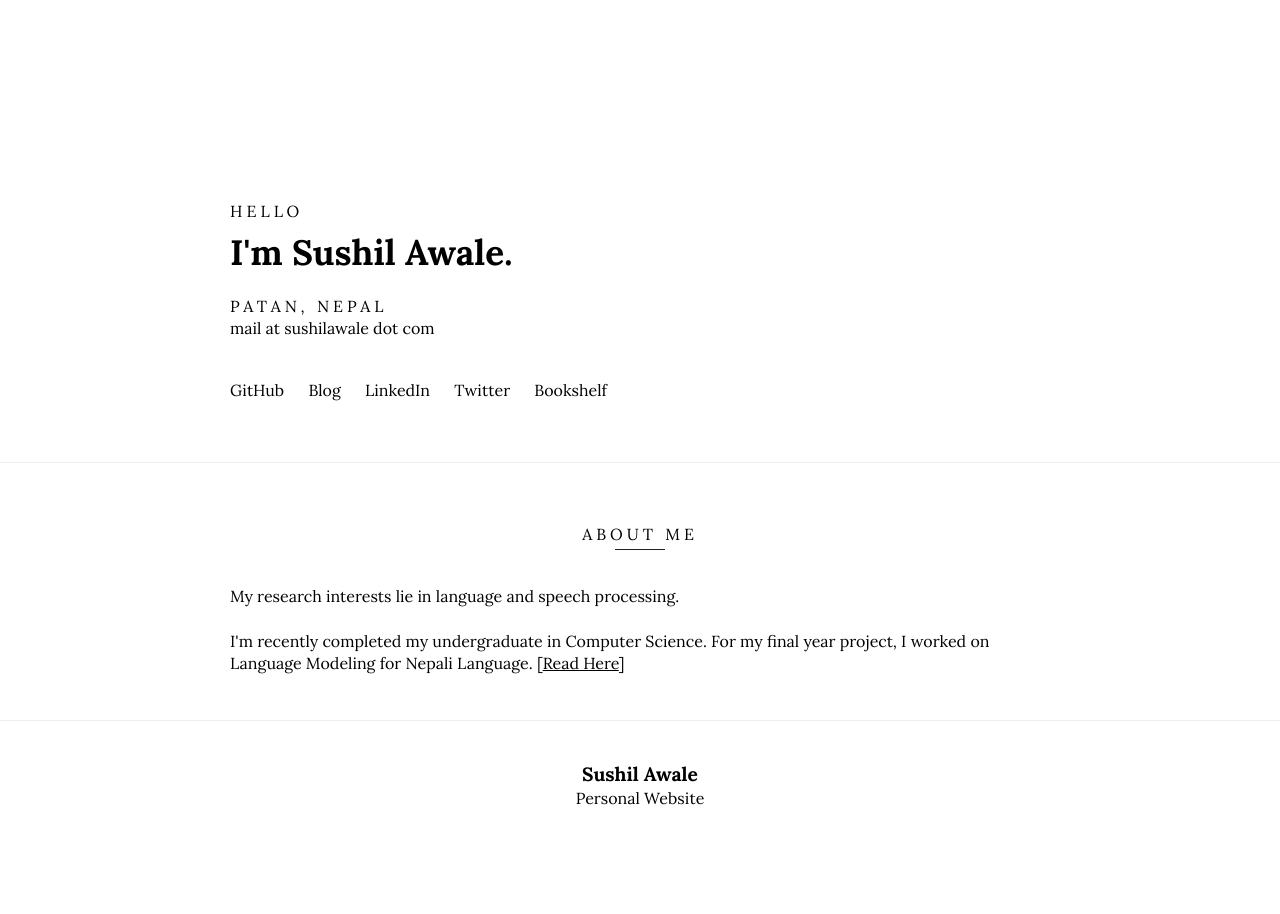
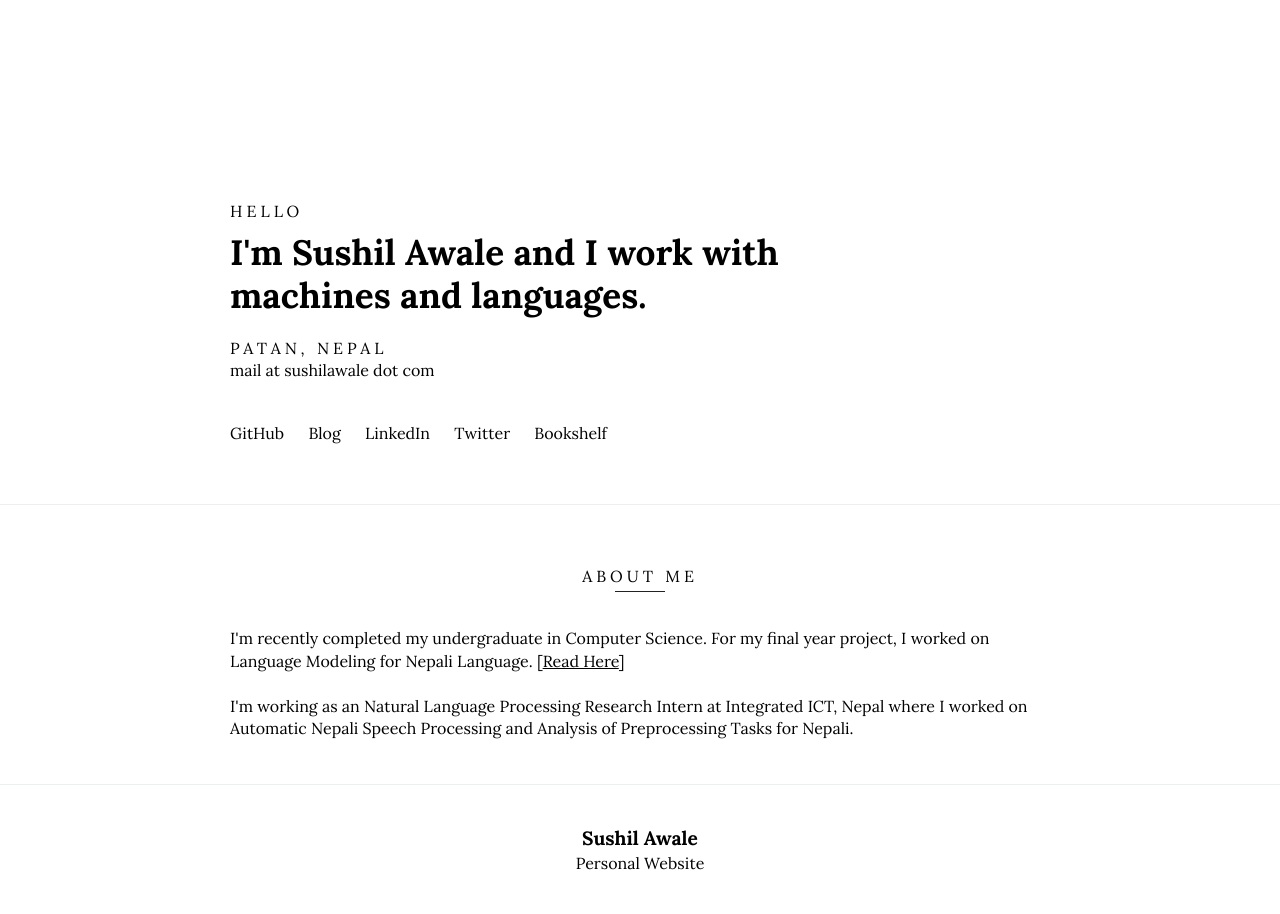
Before and after one commit to awalesushil/awalesushil.github.io, a Jekyll site: the page built from index.html, in a window 1280 px wide. Built offline with Jekyll 4.4.1, drawn with Linux system fonts in a browser that asks for light colours.

Commit message:
Updated about.html

```diff
--- a/_includes/about.html
+++ b/_includes/about.html
@@ -1,11 +1,12 @@
 <h3 class="section-title">About Me</h3>
-<p>
-    My research interests lie in language and speech processing.
-<p>
-    <br/>
 </p>
     I'm recently completed my undergraduate in Computer Science. For my final year
     project, I worked on Language Modeling for Nepali Language. <a href="pdf/sushilawale_lm_np.pdf" target="_blank">[<u>Read Here</u>]</a>
 </p>
     <br/>
+<p>
+    I'm working as an Natural Language Processing Research Intern at Integrated ICT, Nepal where I worked on
+    Automatic Nepali Speech Processing and Analysis of Preprocessing Tasks for Nepali.
+</p>
     <br/>
+    <br/>
--- a/_includes/header.html
+++ b/_includes/header.html
@@ -2,7 +2,9 @@
     <div class="container">
         <div class="intro">
             <p class="intro__pre">Hello</p>
-            <p class="intro__main">I'm <span>{{ site.name }}</span>.</p>
+            <p class="intro__main">
+                I'm <span>{{ site.name }}</span> and I work with machines and languages.
+            </p>
             <p class="intro__post">{{ site.location }}</p>
             <p> {{ site.email }} </p>
         </div>
--- a/_includes/resume.html
+++ b/_includes/resume.html
@@ -39,7 +39,7 @@
                 </a>]
             {% endif %}
         </dt><!--
-        --><dd>
+        --><dd>_files
             <p>{{ project.description }}</p>
         </dd>
     {% endfor %}
```
Also changed, not shown: Gemfile (added, +9 -0 lines), Gemfile.lock (added).
